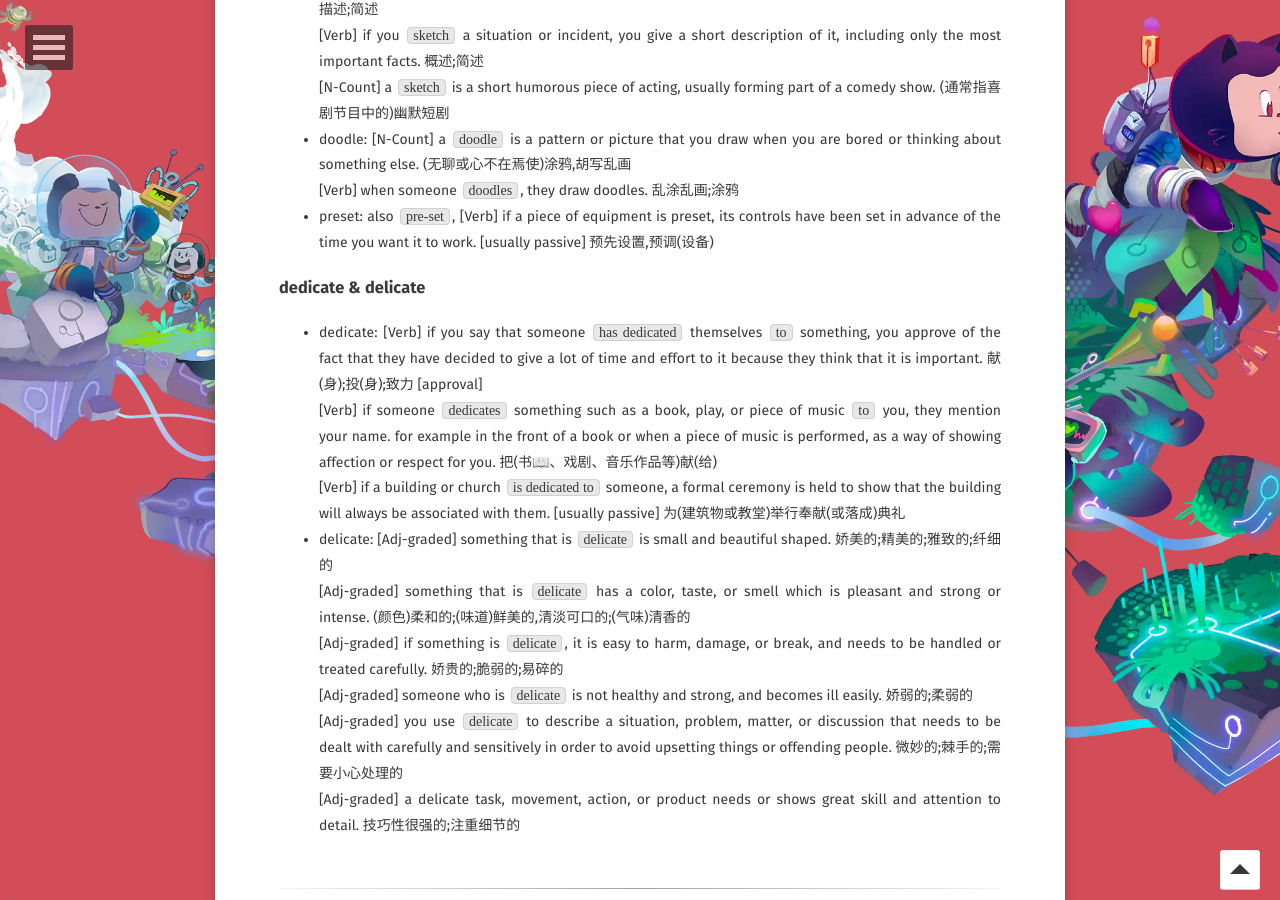
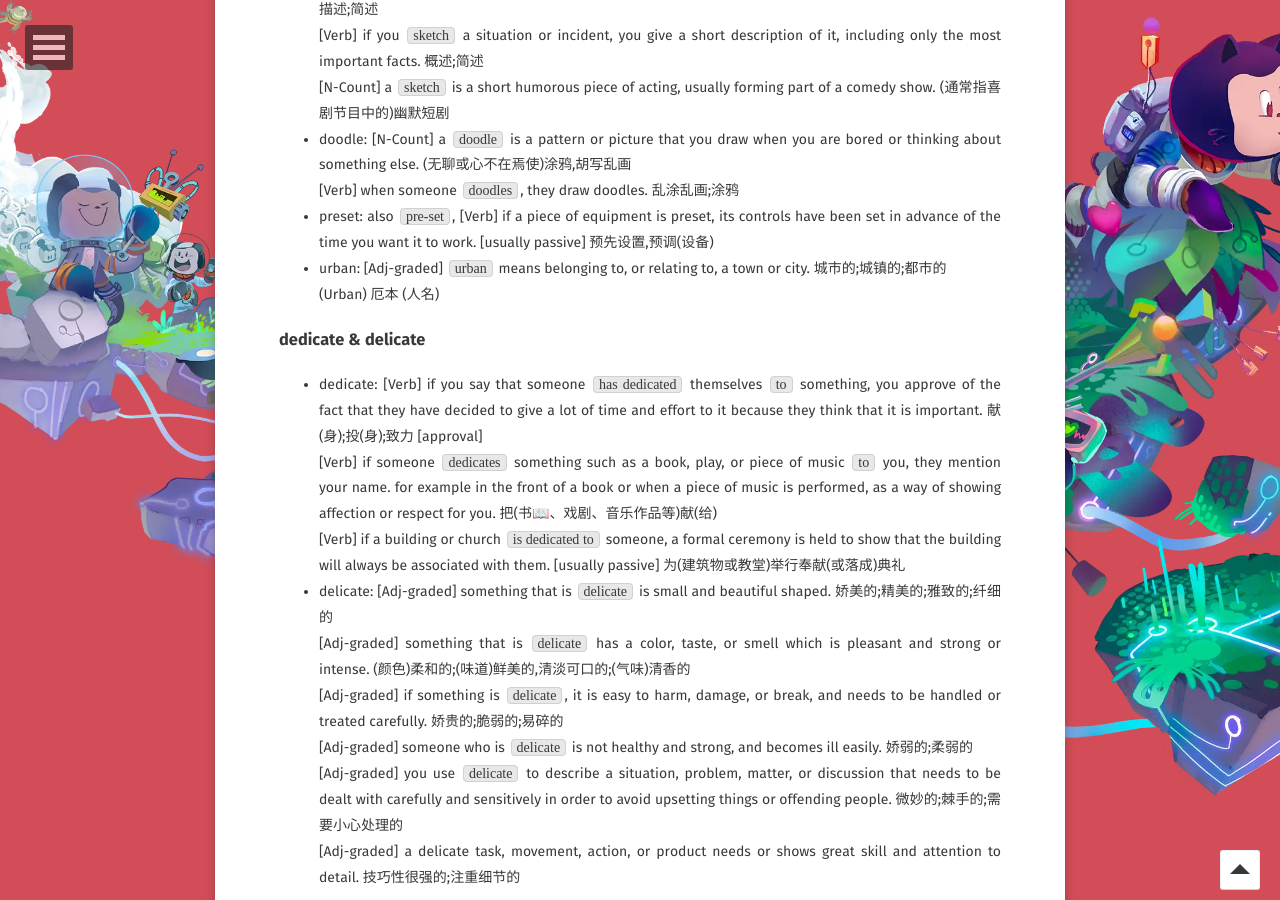
Before and after one commit to WebPavel/WebPavel.github.io, a Jekyll site: the page built from _posts/2026-03-26-daily-English-learning.md, in a window 1280 px wide and 900 px high, scrolled down 1893 px. Built offline with Jekyll 4.4.1, drawn with Linux system fonts in a browser that asks for light colours; some web fonts are replaced; comment, search, counter and statistics services are not loaded.

Commit message:
feat: updates on daily English learning

```diff
--- a/_posts/2026-03-26-daily-English-learning.md
+++ b/_posts/2026-03-26-daily-English-learning.md
@@ -54,6 +54,8 @@ When I encounter similar words again, I get confused about their meanings. For e
 - doodle: [N-Count] a `doodle` is a pattern or picture that you draw when you are bored or thinking about something else. (无聊或心不在焉使)涂鸦,胡写乱画<br/>
   [Verb] when someone `doodles`, they draw doodles. 乱涂乱画;涂鸦
 - preset: also `pre-set`, [Verb] if a piece of equipment is preset, its controls have been set in advance of the time you want it to work. [usually passive] 预先设置,预调(设备)
+- urban: [Adj-graded] `urban` means belonging to, or relating to, a town or city. 城市的;城镇的;都市的<br/>
+  (Urban) 厄本 (人名)
 
 ### dedicate & delicate
 
```
